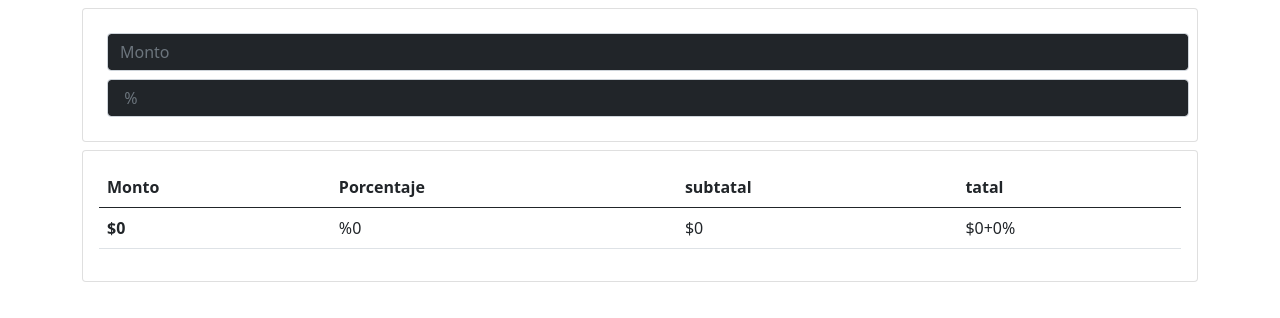
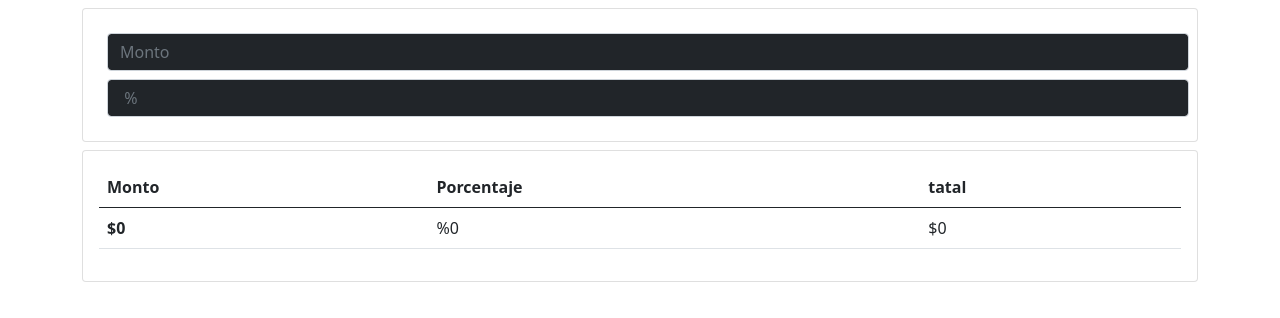
Before and after one commit to marlinp230/c-mj09, a React (Create React App) app: page / in a window 1280 px wide. Shown: the top 318 px of the page. Built offline with nearby package versions, Linux system fonts and the light colour scheme.

Commit message:
make it better

```diff
--- a/src/App.jsx
+++ b/src/App.jsx
@@ -26,7 +26,7 @@ function App() {
                     <tr>
                       <th scope="col">Monto</th>
                       <th scope="col">Porcentaje</th>
-                      <th scope="col">subtatal</th>
+
                       <th scope="col">tatal</th>
 
 
@@ -37,7 +37,7 @@ function App() {
                       <th scope="row">${monto}</th>
                       <td>%{porcentaje}</td>
                       <td>${monto*porcentaje}</td>
-                      <td>${monto}+{monto*porcentaje}%</td>
+
 
 
                     </tr>
```
